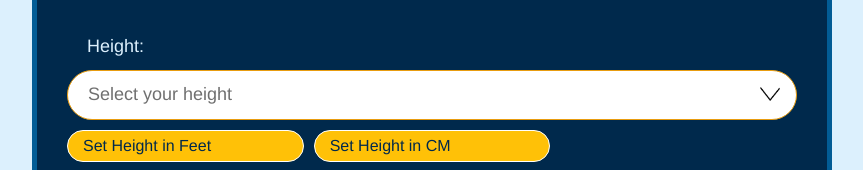
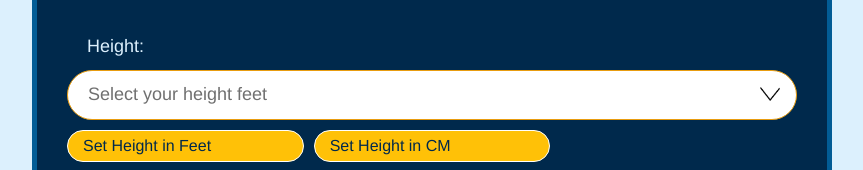
Before and after one commit to royadams72/get-your-fit-together, a Next.js app: page /questions/about-you in a window 1280 px wide. Shown: the part 524-694 px from the top of the page, without its empty margins (208-1071 px from the left). Built offline with nearby package versions, Linux system fonts and the light colour scheme.

Commit message:
refactored toggling

```diff
--- a/app/questions/about-you/form-configs/config.ts
+++ b/app/questions/about-you/form-configs/config.ts
@@ -59,7 +59,6 @@ export const config = {
   heightConfig: <Select>{
     name: AboutYou.height,
     label: "Height:",
-    options: heightOptionsFt,
     toggleOptions: heightTogglgOptions,
     validation: {
       required: "Please select an option for height",
@@ -68,7 +67,6 @@ export const config = {
   weightConfig: <Select>{
     name: AboutYou.weight,
     label: "Weight:",
-    options: weightOptionsKg,
     toggleOptions: weightTogglgOptions,
     validation: {
       required: "Please select an option for weight",
--- a/app/questions/about-you/form-configs/options/height.ts
+++ b/app/questions/about-you/form-configs/options/height.ts
@@ -1,9 +1,11 @@
+import { Toggle } from "@/types/interfaces/form";
+
 export const enum units {
   feet = "feet",
   cm = "cm",
 }
 export const heightOptionsFt = [
-  { value: "", display: "Select your height" },
+  { value: "", display: `Select your height ${units.feet}` },
   { value: "4'10", display: "4'10" },
   { value: "4'11", display: "4'11" },
   { value: "5'0", display: "5'0" },
@@ -27,25 +29,26 @@ export const heightOptionsFt = [
 ];
 
 export const heightOptionsCm = [
-  { value: "", display: "Select your height" },
-  { value: "150cm", display: "150 cm" },
-  { value: "155cm", display: "155 cm" },
-  { value: "160cm", display: "160 cm" },
-  { value: "165cm", display: "165 cm" },
-  { value: "170cm", display: "170 cm" },
-  { value: "175cm", display: "175 cm" },
-  { value: "180cm", display: "180 cm" },
-  { value: "185cm", display: "185 cm" },
-  { value: "190cm", display: "190 cm" },
-  { value: "195cm", display: "195 cm" },
-  { value: "200cm", display: "200 cm" },
-  { value: "over200cm", display: "over 200 cm" },
+  { value: "", display: `Select your height ${units.cm}` },
+  { value: "150cm", display: "150cm" },
+  { value: "155cm", display: "155cm" },
+  { value: "160cm", display: "160cm" },
+  { value: "165cm", display: "165cm" },
+  { value: "170cm", display: "170cm" },
+  { value: "175cm", display: "175cm" },
+  { value: "180cm", display: "180cm" },
+  { value: "185cm", display: "185cm" },
+  { value: "190cm", display: "190cm" },
+  { value: "195cm", display: "195cm" },
+  { value: "200cm", display: "200cm" },
+  { value: "over200cm", display: "over 200cm" },
 ];
 
-export const heightTogglgOptions = [
+export const heightTogglgOptions: Toggle[] = [
   {
     label: "Set Height in Feet",
     value: units.feet,
+    customValue: "'",
     toggleOption: heightOptionsFt,
   },
   { label: "Set Height in CM", value: units.cm, toggleOption: heightOptionsCm },
--- a/components/form/SelectComponent.tsx
+++ b/components/form/SelectComponent.tsx
@@ -5,7 +5,7 @@ import { useFormContext } from "react-hook-form";
 
 import { ActionCreatorWithPayload } from "@reduxjs/toolkit";
 
-import { Select } from "@/types/interfaces/form";
+import { Select, SelectOption, Toggle } from "@/types/interfaces/form";
 import { useAppDispatch } from "@/lib/hooks/storeHooks";
 import styles from "@/styles/components/form/_selectComponent.module.scss";
 
@@ -28,13 +28,37 @@ const SelectComponent = ({
   } = useFormContext();
 
   const dispatch = useAppDispatch();
-  const [optionList, setOptionList] = useState(config.options);
+  const [optionList, setOptionList] = useState([] as SelectOption[]);
 
   useEffect(() => {
-    if (defaultValue) {
-      setValue(config.name, defaultValue);
+    if (config.toggleOptions) {
+      if (defaultValue) {
+        const defaultOption: any = config.toggleOptions.find((option) => {
+          if (
+            defaultValue.includes(option.value) ||
+            defaultValue.includes(option.customValue as string)
+          ) {
+            return option.value;
+          }
+        });
+        console.log(defaultValue);
+
+        console.log(defaultOption.toggleOption);
+        setOptionList(defaultOption.toggleOption);
+        setValue(config.name, defaultValue);
+      } else {
+        setOptionList(config.toggleOptions[0].toggleOption);
+        setValue(config.name, config.toggleOptions[0].toggleOption[0].value);
+      }
+      // console.log(config.toggleOptions[0].toggleOption);
+    } else {
+      if (defaultValue) {
+        setValue(config.name, defaultValue);
+      }
+      setOptionList(config.options as SelectOption[]);
+      setValue(config.name, config.options?.[0]?.value ?? "");
     }
-  }, [defaultValue, setValue, config.name]);
+  }, []);
 
   const handleChange = async (e: React.ChangeEvent<HTMLSelectElement>) => {
     const { name, value } = e.target;
@@ -54,7 +78,7 @@ const SelectComponent = ({
 
       <select
         id={config.name}
-        defaultValue={defaultValue || ""}
+        value={defaultValue || ""}
         {...register(config.name, config.validation)}
         {...config.eventHandlers}
         onChange={(e) => handleChange(e)}
```
Also changed, not shown: types/interfaces/form.ts (+12 -2 lines).
